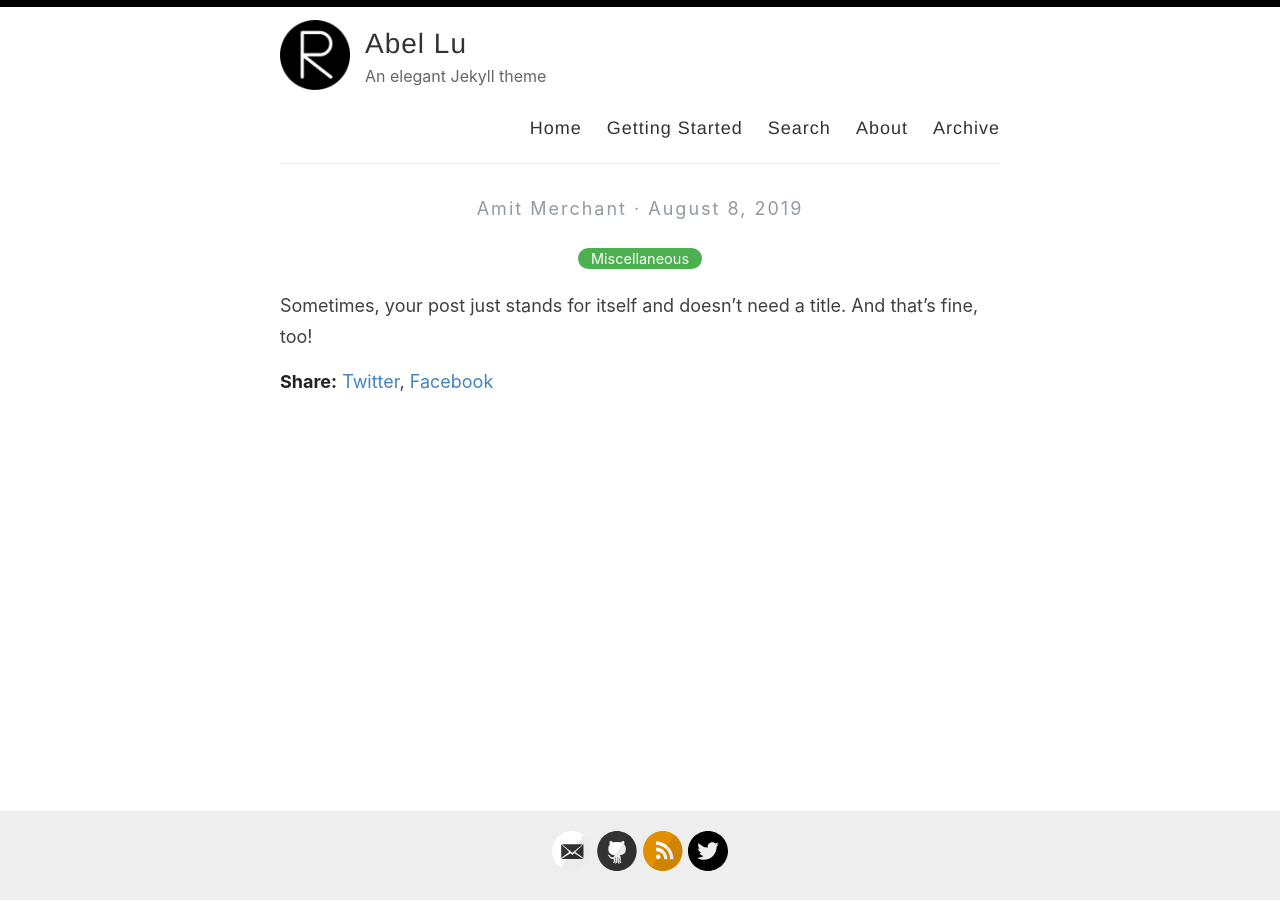
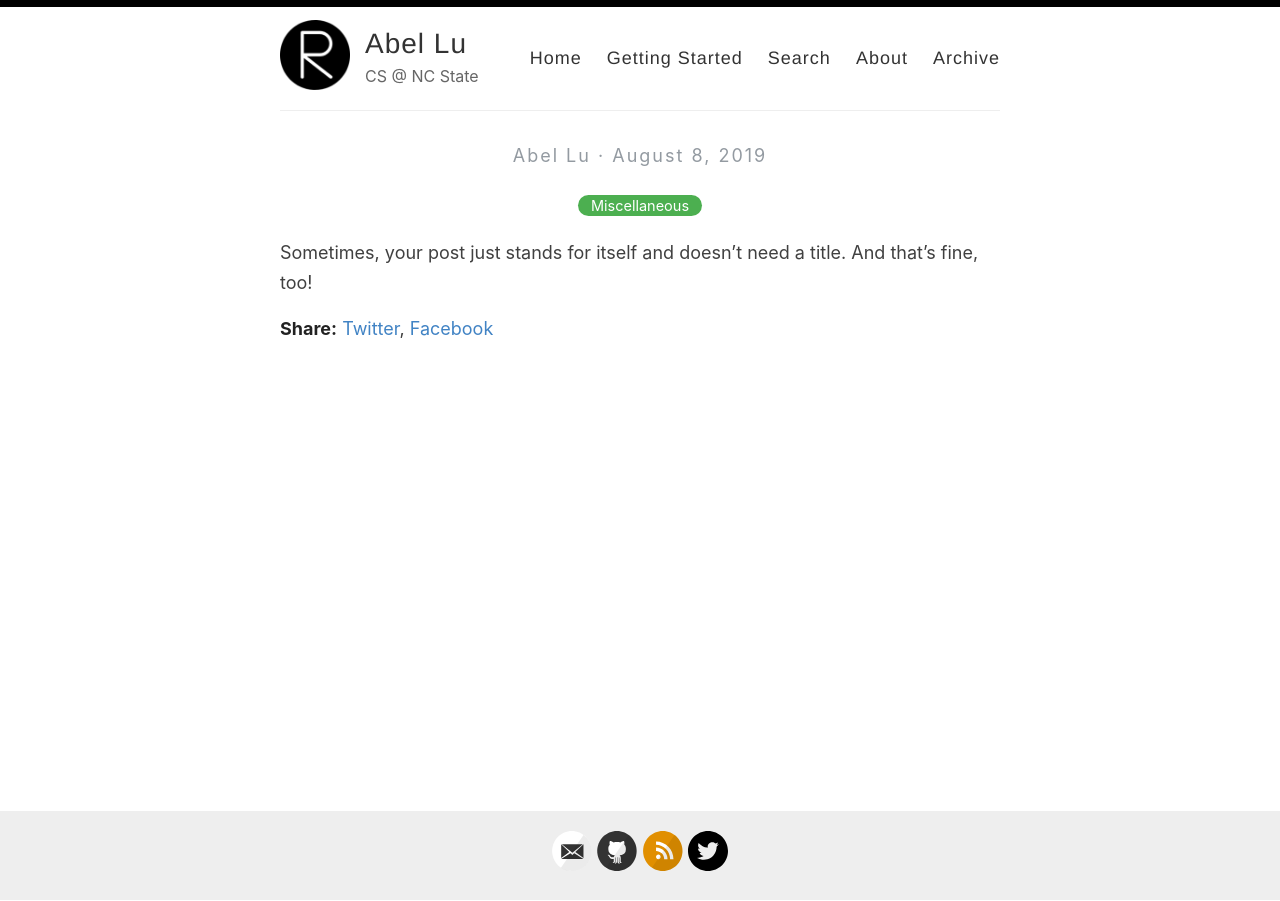
Before and after one commit to azn-abel/azn-abel.github.io, a Jekyll site: the page built from _posts/2019-08-08-no-title-posts.md, in a window 1280 px wide. Built offline with Jekyll 4.4.1, drawn with Linux system fonts in a browser that asks for light colours.

Commit message:
Update _config.yml

```diff
--- a/_config.yml
+++ b/_config.yml
@@ -6,10 +6,10 @@
 name: Abel Lu
 
 # Name of the author
-author: Amit Merchant
+author: Abel Lu
 
 # Short bio or description (displayed in the header)
-description: An elegant Jekyll theme
+description: CS @ NC State
 
 # URL of your avatar or profile pic (you could use your GitHub profile pic)
 avatar: /images/reverie.png
@@ -21,10 +21,10 @@
 # Includes an icon in the footer for each username you enter
 footer-links:
   dribbble:
-  email: amit.d.merchant@gmail.com
+  email: aluprof4@gmail.com
   facebook:
   flickr:
-  github: amitmerchant1990/reverie
+  github: azn-abel
   instagram:
   linkedin:
   pinterest:
@@ -48,8 +48,8 @@
 
 # Your website URL (e.g. http://amitmerchant1990.github.io or http://www.amitmerchant.com)
 # Used for Sitemap.xml and your RSS feed
-url: http://www.amitmerchant.com/reverie
-enforce_ssl: https://www.amitmerchant.com/reverie
+url: https://azn-abel.github.io
+enforce_ssl: https://azn-abel.github.io
 
 # If you're hosting your site at a Project repository on GitHub pages
 # (http://yourusername.github.io/repository-name)
```
